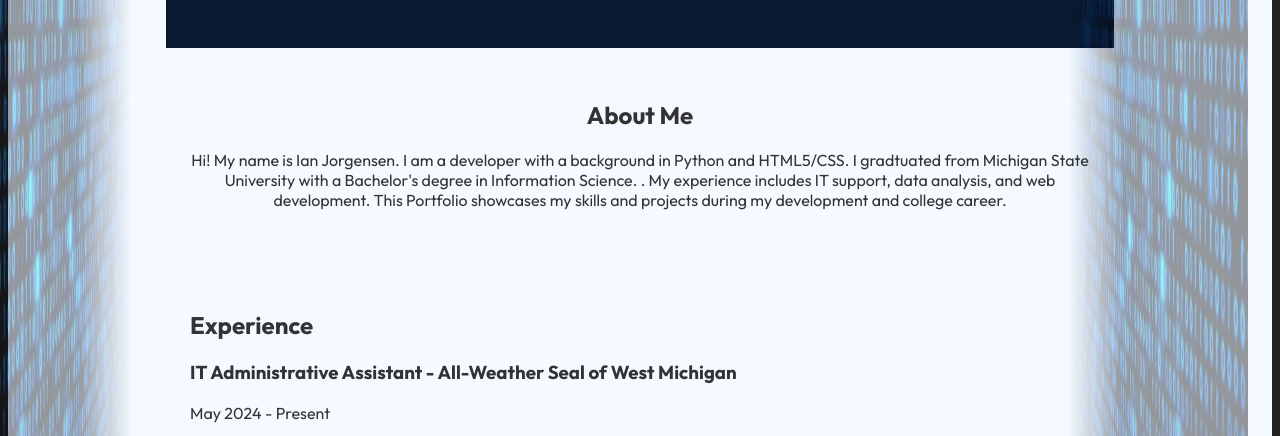
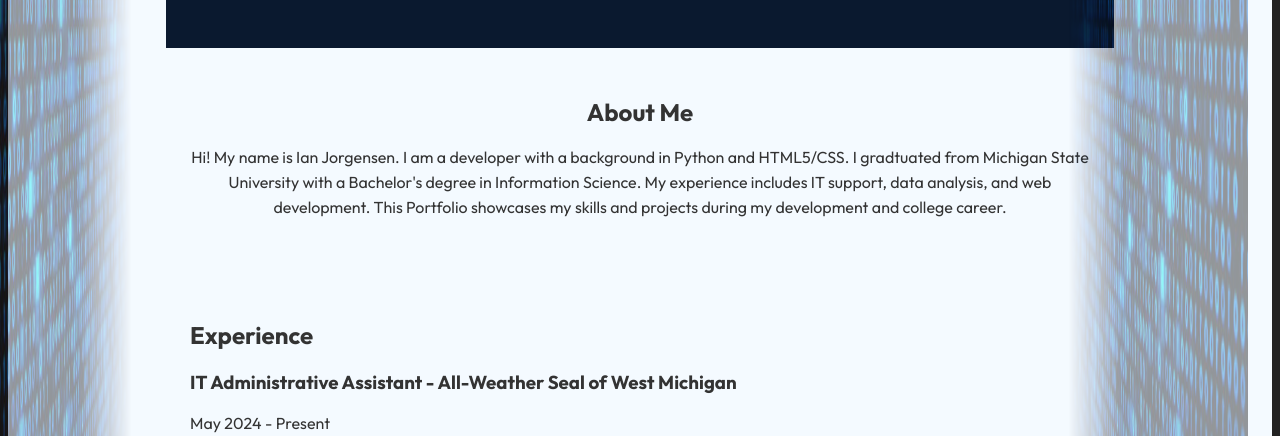
Before and after one commit to jorgeian120/jorgeian120.github.io, a plain HTML site: page index.html in a window 1280 px wide. Shown: the part 358-794 px from the top of the page. Drawn offline with Linux system fonts and the light colour scheme.

Commit message:
fixed about me

```diff
--- a/index.html
+++ b/index.html
@@ -35,7 +35,7 @@
     <h2>About Me</h2>
     <p>
       Hi! My name is Ian Jorgensen. I am a developer with a background in Python and HTML5/CSS. I gradtuated from Michigan State University with a Bachelor's degree in Information Science.
-      .  My experience includes IT support, data analysis, and web development. This Portfolio showcases my skills and projects during my development and college career.
+       My experience includes IT support, data analysis, and web development. This Portfolio showcases my skills and projects during my development and college career.
     </p>
   </section>
   <section id="experience" class="experience">
@@ -110,7 +110,7 @@
 
   <div class="project">
     <h3>Car Scraper for Cartropic</h3>
-    <p>Functinal data collection for locating cars based on certain criteria.</p>
+    <p>Functional data collection for locating cars based on certain criteria.</p>
     <a href="project-details.html#carscraper" class="button">More Details</a>
   </div>
 </section>
--- a/style.css
+++ b/style.css
@@ -67,6 +67,10 @@ nav a {
 
 nav a:hover {
   color: #64ffda;
+}
+
+.about {
+  line-height: 25px;
 }
 
 section {
```
